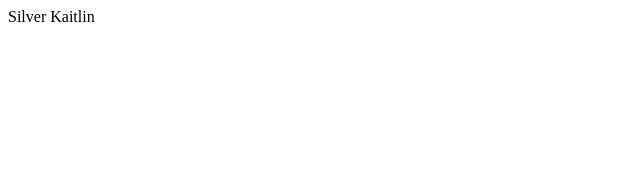
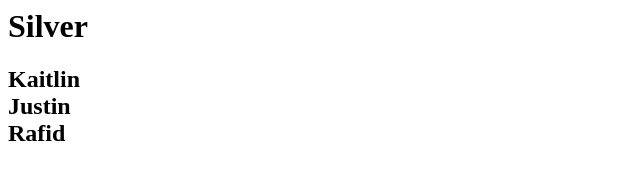
Before and after one commit to kaitlin-ho/web, a plain HTML site: page index.html in a window 1280 px wide. Shown: the whole page, without its empty margins (0-640 px from the left). Drawn offline with Linux system fonts and the light colour scheme.

Commit message:
Update index.html

```diff
--- a/index.html
+++ b/index.html
@@ -1,5 +1,5 @@
 <!DOCTYPE>
 <html>
-Silver
-Kaitlin
+<h1> Silver
+<h2> Kaitlin <br> Justin <br> Rafid
 </html>
```
